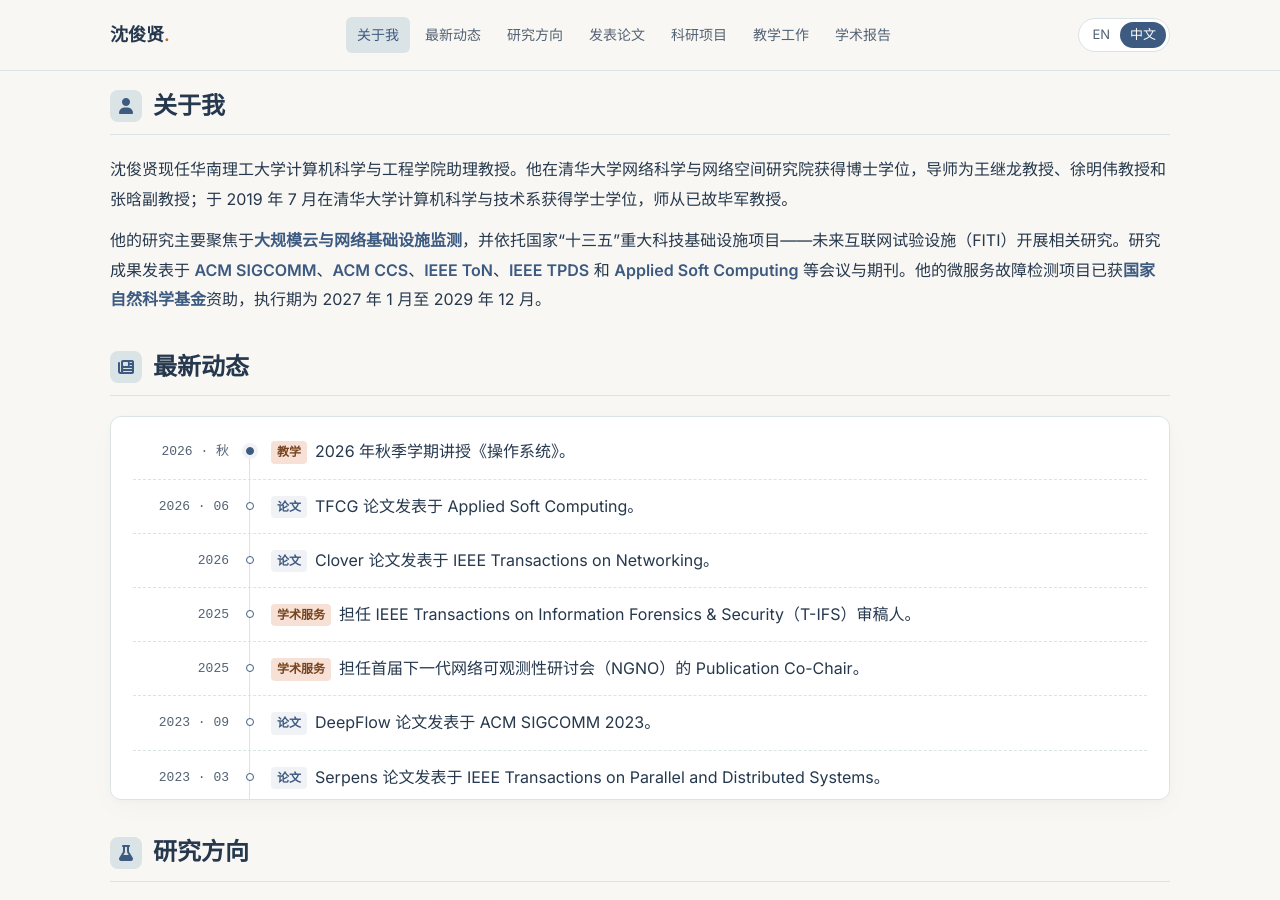
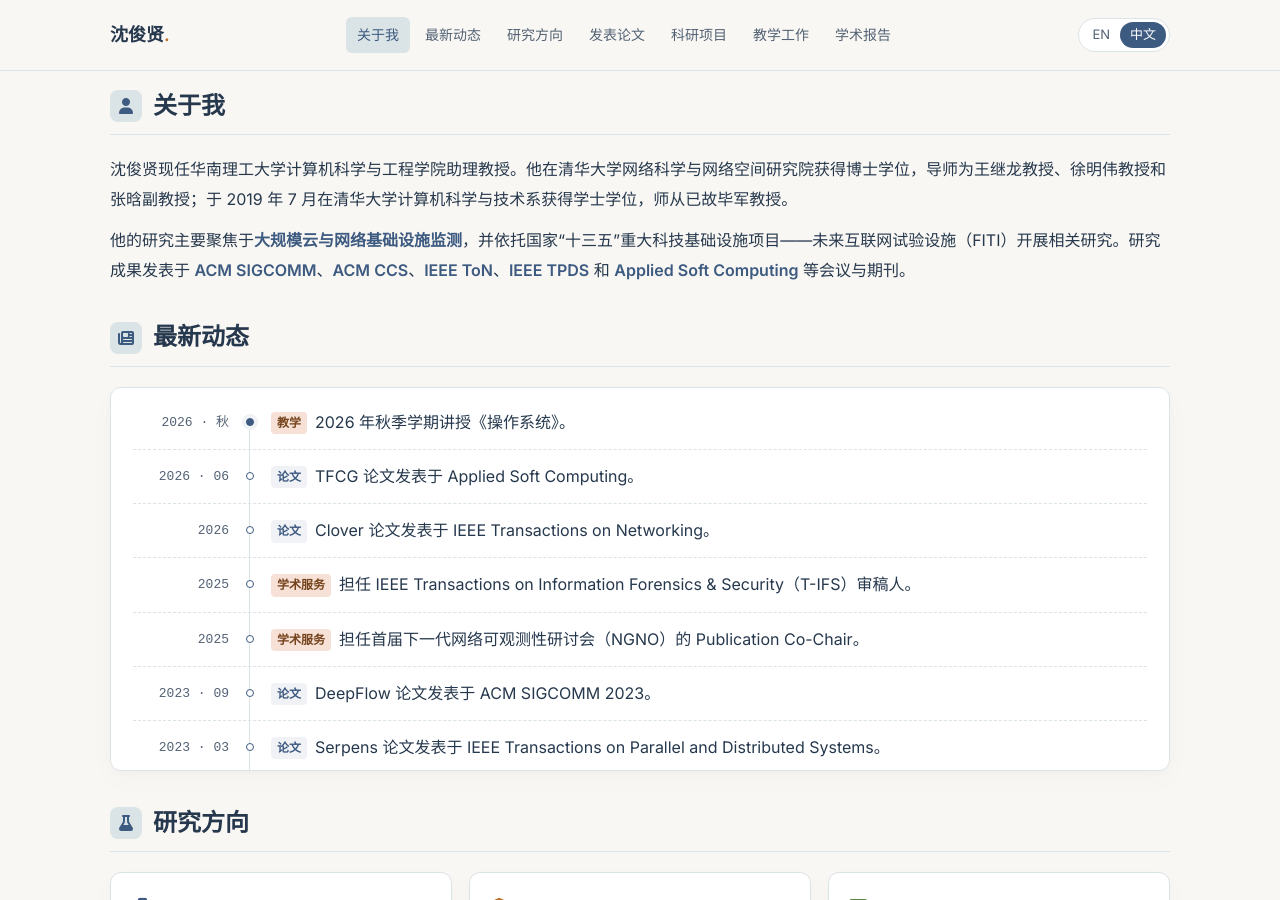
Before and after one commit to Junxian-Shen/Junxian-Shen.github.io, a Jekyll site: the page built from _pages/about-zh.md, in a window 1280 px wide and 900 px high, scrolled down 397 px. Built offline with Jekyll 4.4.1, drawn with Linux system fonts in a browser that asks for light colours.

```diff
--- a/_data/home.yml
+++ b/_data/home.yml
@@ -29,13 +29,11 @@ biography:
     Infrastructure (FITI), a major national scientific and technological
     infrastructure project under China's 13th Five-Year Plan. His work has appeared
     at conferences and in journals including **ACM SIGCOMM**, **ACM CCS**,
-    **IEEE ToN**, **IEEE TPDS**, and **Applied Soft Computing**. His microservice
-    failure detection project has been awarded funding from the **National Natural
-    Science Foundation of China (NSFC)** for the period January 2027 to December 2029.
+    **IEEE ToN**, **IEEE TPDS**, and **Applied Soft Computing**.
 
 biography_zh:
   - "沈俊贤现任华南理工大学计算机科学与工程学院助理教授。他在清华大学网络科学与网络空间研究院获得博士学位，导师为王继龙教授、徐明伟教授和张晗副教授；于 2019 年 7 月在清华大学计算机科学与技术系获得学士学位，师从已故毕军教授。"
-  - "他的研究主要聚焦于**大规模云与网络基础设施监测**，并依托国家“十三五”重大科技基础设施项目——未来互联网试验设施（FITI）开展相关研究。研究成果发表于 **ACM SIGCOMM**、**ACM CCS**、**IEEE ToN**、**IEEE TPDS** 和 **Applied Soft Computing** 等会议与期刊。他的微服务故障检测项目已获**国家自然科学基金**资助，执行期为 2027 年 1 月至 2029 年 12 月。"
+  - "他的研究主要聚焦于**大规模云与网络基础设施监测**，并依托国家“十三五”重大科技基础设施项目——未来互联网试验设施（FITI）开展相关研究。研究成果发表于 **ACM SIGCOMM**、**ACM CCS**、**IEEE ToN**、**IEEE TPDS** 和 **Applied Soft Computing** 等会议与期刊。"
 
 # 英文和中文并排维护；中文字段以 _zh 结尾，缺少中文时自动显示英文。
 # id 用不重复的小写英文和短横线；已使用的 id 尽量保留，避免旧锚点失效。
--- a/_data/news.yml
+++ b/_data/news.yml
@@ -1,6 +1,6 @@
 # 按展示顺序维护，最新消息放最上面。
 # 日期未确认时省略 date，不推测年份；url 可省略，也可用 #teaching 等站内锚点。
-# 基金资助只放在 About 和科研项目栏目，不加入 News。
+# 基金资助只放在科研项目栏目，不加入 News 或 About。
 - date: "2026 · Fall"
   date_zh: "2026 · 秋"
   category: "Teaching"
```
Also changed, not shown: 用法.md (+2 -2 lines).
